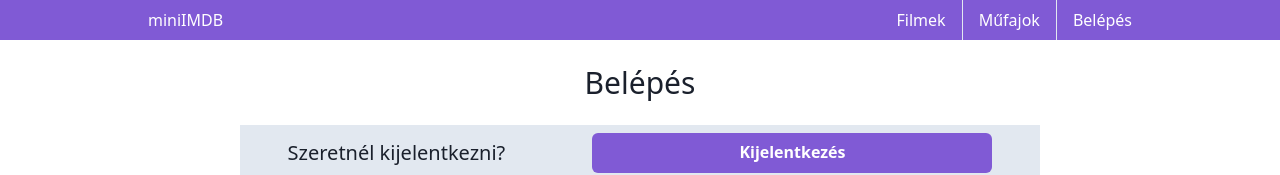
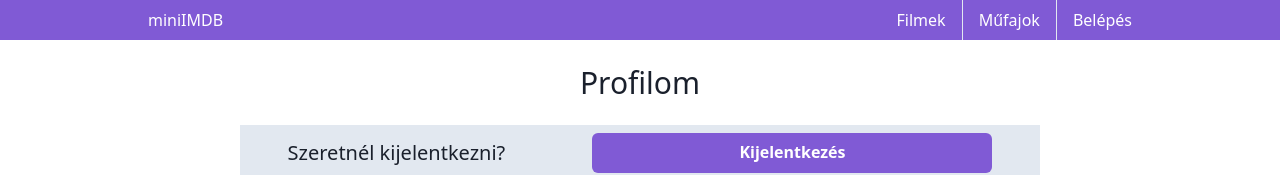
Before and after one commit to SepsiLaszlo/mini-imdb-frontend, a React (Create React App) app: page /profile in a window 1280 px wide. Shown: the top 175 px of the page. Built offline with nearby package versions, Linux system fonts and the light colour scheme.

Commit message:
save category

```diff
--- a/src/components/@pages/movie/NewPage.tsx
+++ b/src/components/@pages/movie/NewPage.tsx
@@ -63,8 +63,15 @@ export const MovieNewPage: FC = (props) => {
         releaseDate: releaseDate,
         categories: selectedCategories,
       })
-      .then((response:any) => {
-        navigate("/movie/"+response.data.id);
+
+      .then((response: any) => {
+
+        selectedCategories.forEach((cId) => {
+          axios.post(baseURL + "/Movies/MovieCategory",
+           { movieId: response.data.id, categoryId:cId}).then();
+        });
+        navigate("/movie/" + response.data.id);
+
       });
   }
 
--- a/src/components/@pages/user/ProfilePage.tsx
+++ b/src/components/@pages/user/ProfilePage.tsx
@@ -76,7 +76,7 @@ export const ProfilePage: FC = (props) => {
   return (
     <Page>
       <Text fontSize="3xl" mt={5}>
-        Belépés
+        Profilom
       </Text>
       {user && (
         <FormControl borderColor="primary" maxW="800px" marginX="auto">
```
